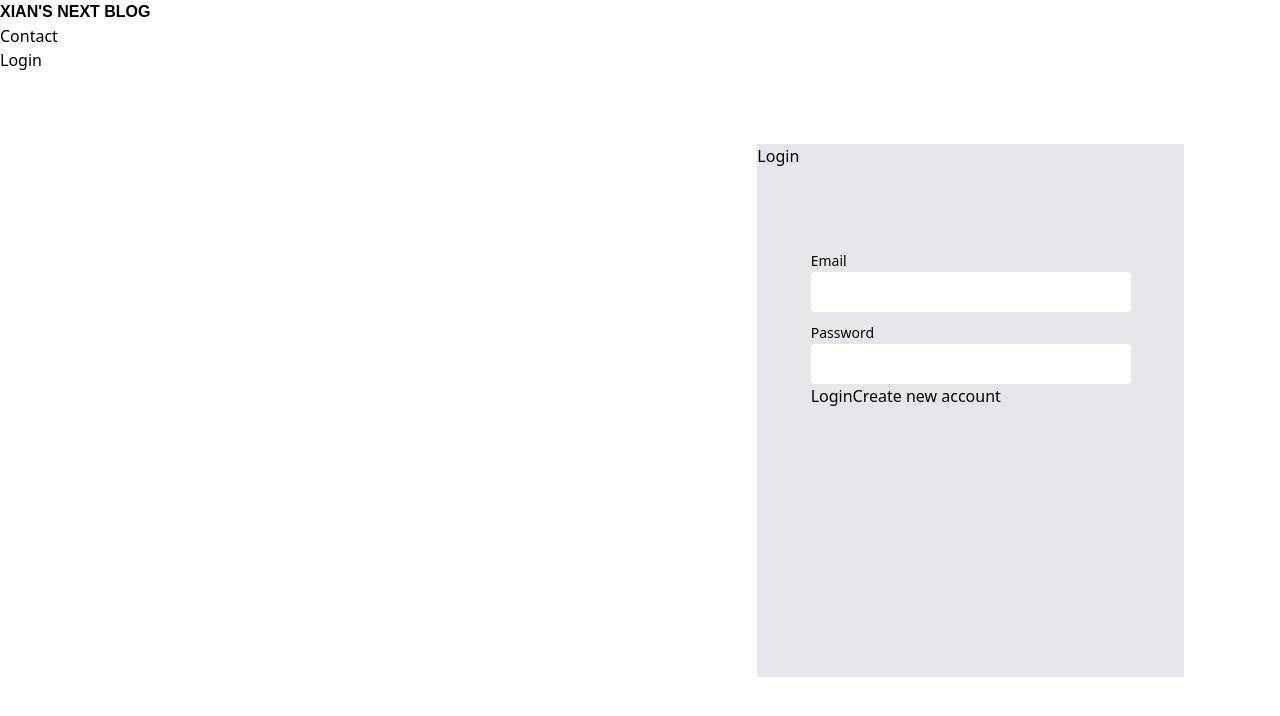
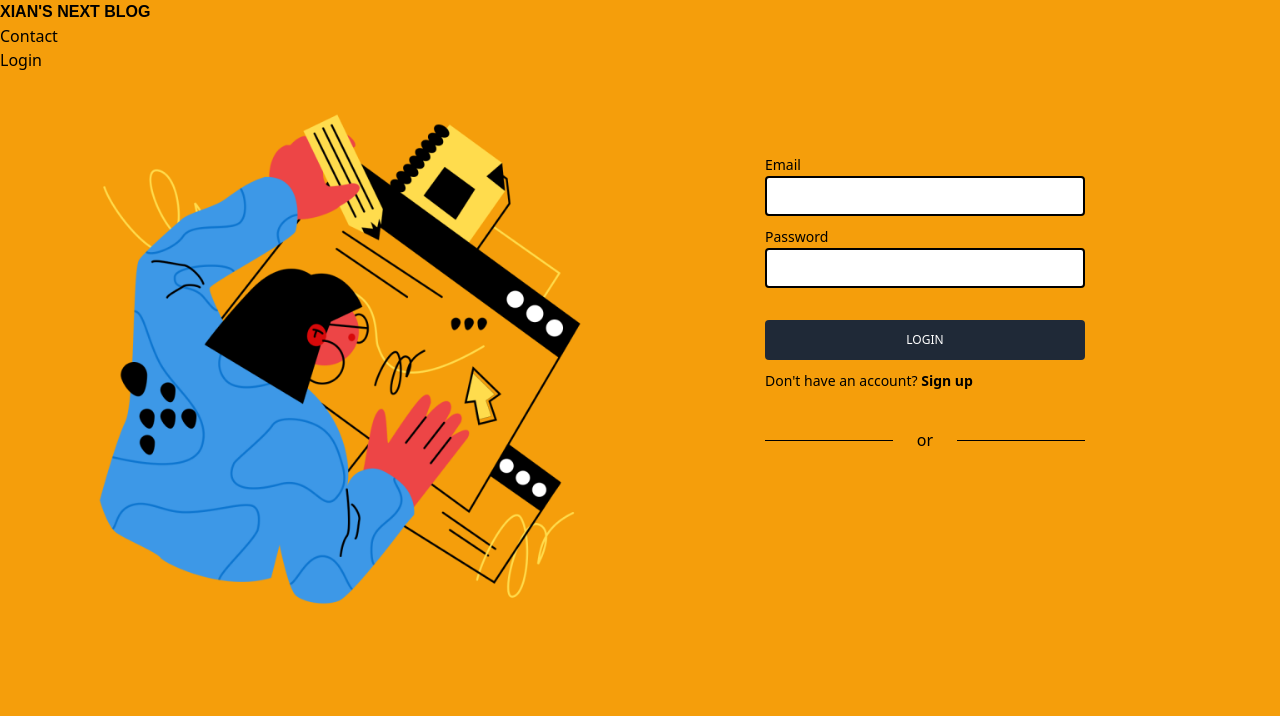
Before and after one commit to xnslx/next-blog, a Next.js app: page /signup in a window 1280 px wide. Shown: the top 716 px of the page. Built offline with nearby package versions, Linux system fonts and the light colour scheme; no server answers.

Commit message:
tailwind css

```diff
--- a/pages/signup.js
+++ b/pages/signup.js
@@ -1,6 +1,8 @@
 import { useState, useRef } from 'react';
 import { signIn } from 'next-auth/client';
 import { useRouter} from 'next/router';
+import Image from 'next/image';
+import Link from 'next/link';
 
 async function createUser(email, password) {
     const response = await fetch('/api/auth/signup', {
@@ -56,28 +58,42 @@ function AuthForm() {
   }
 
   return (
-    <section className="bg-gray-200 w-1/3 absolute right-24 top-36 h-2/3 ">
-      <h1>{isLogin ? 'Login' : 'Sign Up'}</h1>
-      <form onSubmit={submitHandler} className="flex flex-col w-3/4 h-2/3 ml-auto mr-auto mt-20 ">
+    <div className="flex flex-row mt-20 justify-around">
+        <div className="-mt-10">
+            <Image src="/images/images/signin.png" width={500} height={500} />
+        </div>
+        <section className="w-1/3">
+        {/* <h1>{isLogin ? 'Login' : 'Sign Up'}</h1> */}
+        <form onSubmit={submitHandler} className="flex flex-col w-3/4 h-2/3 mt-18 ">
             <div>
-          <label htmlFor='email' className="text-sm font-light">Email</label>
-          <input type='email' id='email' required ref={emailInputRef} className="block h-10 w-full mb-2  rounded"/>
+            <label htmlFor='email' className="text-sm font-normal">Email</label>
+            <input type='email' id='email' required ref={emailInputRef} className="block h-10 w-full mb-2  rounded border-black border-2"/>
             </div>
             <div>
-          <label htmlFor='password' className="text-sm font-light">Password</label>
-          <input type='password' id='password' required ref={passwordInputRef} className="block h-10 w-full rounded"/>
+            <label htmlFor='password' className="text-sm font-normal">Password</label>
+            <input type='password' id='password' required ref={passwordInputRef} className="block h-10 w-full mb-8 rounded border-black border-2"/>
             </div>
             <div>
-          <button>{isLogin ? 'Login' : 'Create Account'}</button>
-          <button
+            <button className="h-10 w-full bg-gray-800 mb-2 text-xs text-white rounded mr-1">LOGIN</button>
+            {/* <button className="h-10 w-36 text-xs rounded border-black border-2">SINGUP</button> */}
+            <Link href='/signup'>
+                <a className="text-sm font-normal">Don't have an account? <strong>Sign up</strong></a>
+            </Link>
+            {/* <button
                 type='button'
                 onClick={switchAuthModeHandler}
             >
                 {isLogin ? 'Create new account' : 'Login with existing account'}
-          </button>
+            </button> */}
+                <div className="flex flex-row justify-between mt-4">
+                    <hr className="mt-8 w-2/5 border-black"></hr>
+                    <h6 className="mt-5">or</h6>
+                    <hr className="mt-8 w-2/5 border-black"></hr>
+                </div>
             </div>
         </form>
         </section>
+    </div>
   );
 }
 
--- a/styles/index.css
+++ b/styles/index.css
@@ -1,3 +1,7 @@
 @tailwind base;
 @tailwind components;
+body {
+    @apply bg-yellow-500
+}
+
 @tailwind utilities;
```
Also changed, not shown: public/images/images/signin.png (added). Lines whose indentation alone changed are shown as unchanged.
